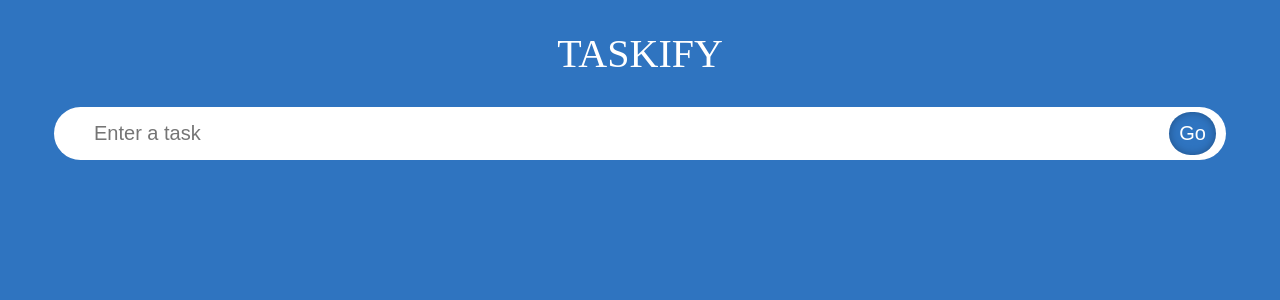
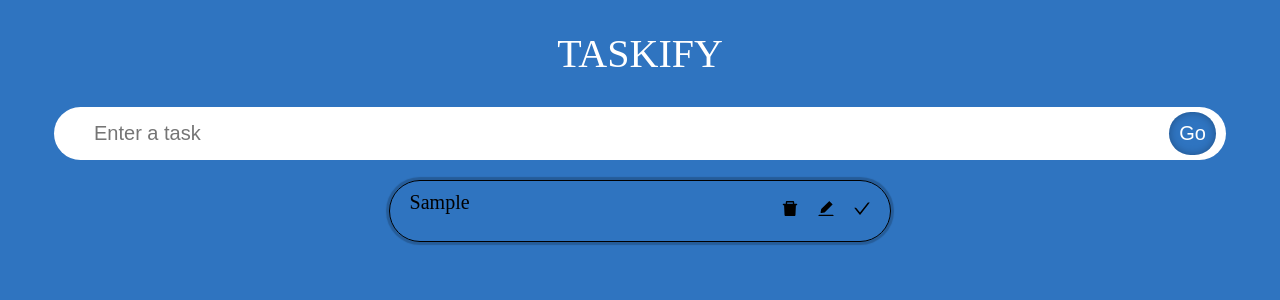
Before and after one commit to kiancodemy/Typescript, a React (Vite) app: page / in a window 1280 px wide. Both pictures are taken after typing "Sample" into the empty fields and a click on the button "Go". Shown: the top 300 px of the page. Built offline with nearby package versions, Linux system fonts and the light colour scheme; a web font is replaced by a local one.

Commit message:
'add-styling'

```diff
--- a/src/component/Singletodo.tsx
+++ b/src/component/Singletodo.tsx
@@ -2,15 +2,27 @@ import React from "react";
 import Todo from "./modal";
 import "./input.css";
 import { AiFillDelete, AiFillEdit, AiOutlineCheck } from "react-icons/ai";
-interface list {
-  todos: Todo;
+interface lists {
+  todo: Todo;
+  todos: Todo[];
   settodos: React.Dispatch<React.SetStateAction<Todo[]>>;
 }
 
-export default function Singletodo({ todos, settodos }: list) {
+export default function Singletodo({ todo, todos, settodos }: lists) {
   return (
     <form className="sing-from">
-      <span className="single-text">{todos.todo}</span>
+      <span className="single-text">{todo.todo}</span>
+      <div className="icon-container">
+        <span className="icon">
+          <AiFillDelete />
+        </span>
+        <span className="icon">
+          <AiFillEdit />
+        </span>
+        <span className="icon">
+          <AiOutlineCheck />
+        </span>
+      </div>
     </form>
   );
 }
--- a/src/component/Todoslist.tsx
+++ b/src/component/Todoslist.tsx
@@ -9,15 +9,15 @@ interface list {
 }
 
 export default function Todoslist({ todos, settodos }: list) {
+  let final = todos.map((todo) => {
     return (
-    <div className="todo">
-      {todos.map((todo) => (
       <Singletodo
         key={todo.id.toString()}
+        todo={todo}
         todos={todos}
         settodos={settodos}
-        ></Singletodo>
-      ))}
-    </div>
+      />
     );
+  });
+  return <div className="todo">{final}</div>;
 }
--- a/src/component/input.css
+++ b/src/component/input.css
@@ -54,5 +54,39 @@ body {
   display: flex;
   flex-wrap: wrap;
   justify-content: space-evenly;
-  width: "90%";
+  width: 90%;
 }
+.sing-from {
+  padding: 10px 20px;
+  display: flex;
+  flex-basis: 40%;
+  border: 1px solid black;
+  box-shadow: 0 0 1px 3px rgba(0, 0, 0, 0.2);
+  border-radius: 50px;
+  margin-top: 20px;
+  flex-shrink: 1;
+
+  justify-content: right;
+  transition: 0.5s all;
+}
+.sing-from:hover {
+  box-shadow: 0 1px 3px 6px #1a3758;
+}
+.single-text {
+  font-size: 20px;
+  text-align: left;
+  margin-right: auto;
+}
+.icon-container {
+  display: flex;
+  gap: 20px;
+
+  padding: 10px 0;
+}
+.icon {
+  scale: 1.2;
+  transition: 0.3s;
+}
+.icon:hover {
+  transform: scale(1.4);
+}
```
Lines whose indentation alone changed are shown as unchanged.
